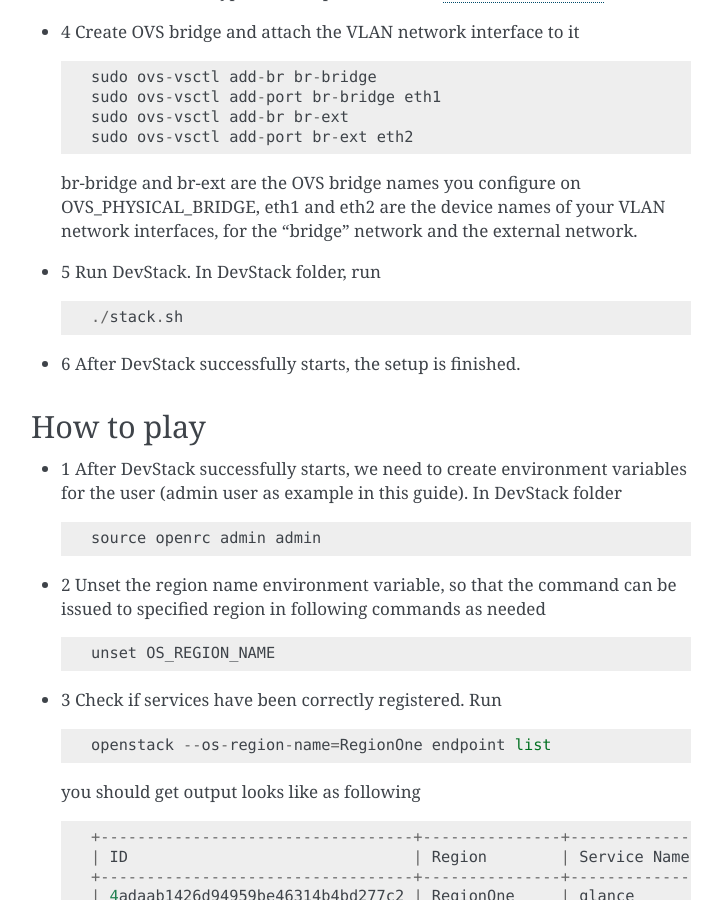
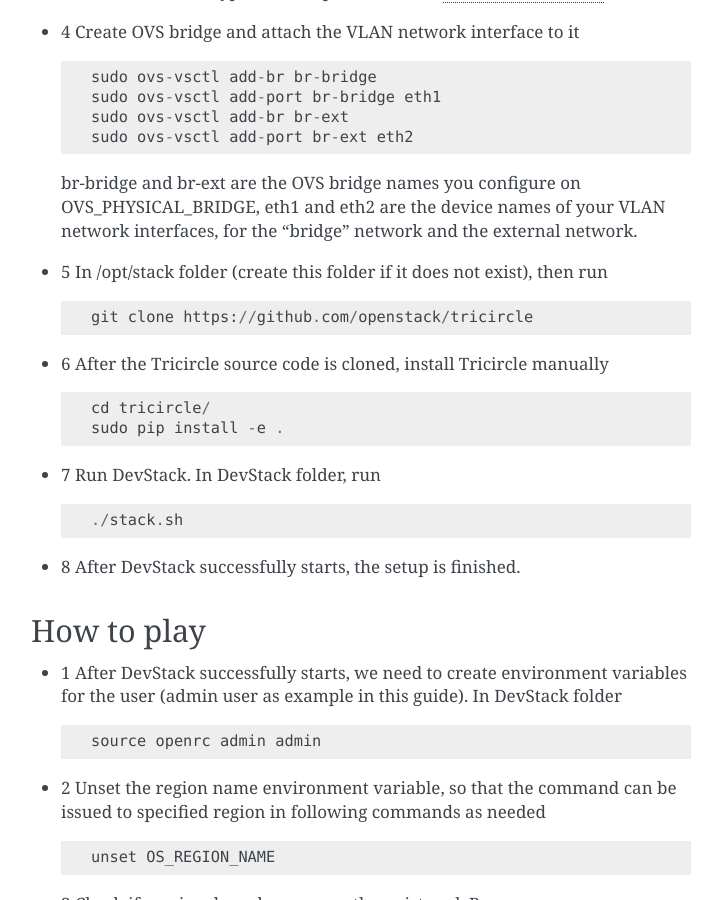
Before and after one commit to openstack-archive/tricircle, a Sphinx documentation site: the page built from doc/source/multi-node-installation-devstack.rst, in a window 1280 px wide and 900 px high, scrolled down 4228 px. Shown: the whole window, without its empty margins (389-1111 px from the left). Built offline with Sphinx 7.4.7, drawn with Linux system fonts in a browser that asks for light colours; pages that are not in the unit, such as notebooks, are missing from menus.

Commit message:
[urgent] Fix multi-node installation guide about node_2
1. What is the problem?
Tricircle plugin is not installed in node_2 according to this guide.
Devstack on node_2 will fail because of this.

2. What is the solution to the problem?
Install tricircle in node_2 before running devstack.

3. What the features need to be implemented to the Tricircle to realize the solution?
No new features.

Change-Id: I51902bb7b2abdfba282409fbc6d9f2c435b4dc9c
Signed-off-by: Alex Yang <yangyang1@zte.com.cn>

```diff
--- a/doc/source/multi-node-installation-devstack.rst
+++ b/doc/source/multi-node-installation-devstack.rst
@@ -197,11 +197,20 @@
   OVS_PHYSICAL_BRIDGE, eth1 and eth2 are the device names of your VLAN network
   interfaces, for the "bridge" network and the external network.
 
-- 5 Run DevStack. In DevStack folder, run ::
+- 5 In /opt/stack folder (create this folder if it does not exist), then run ::
+
+    git clone https://github.com/openstack/tricircle
+
+- 6 After the Tricircle source code is cloned, install Tricircle manually ::
+
+    cd tricircle/
+    sudo pip install -e .
+
+- 7 Run DevStack. In DevStack folder, run ::
 
     ./stack.sh
 
-- 6 After DevStack successfully starts, the setup is finished.
+- 8 After DevStack successfully starts, the setup is finished.
 
 How to play
 ^^^^^^^^^^^
```
